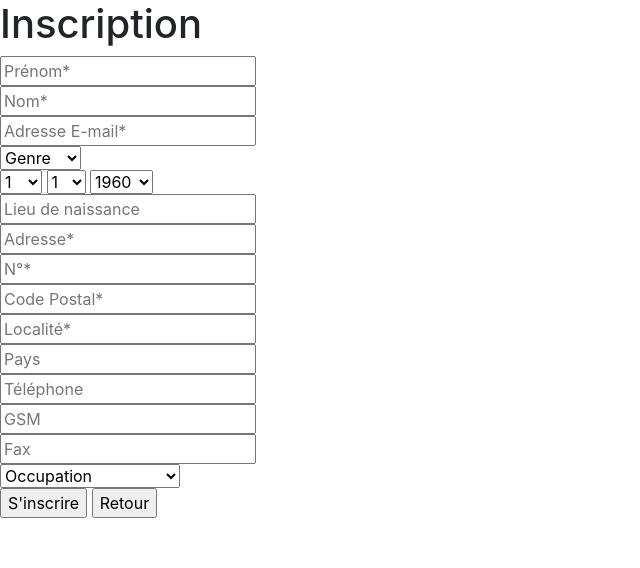
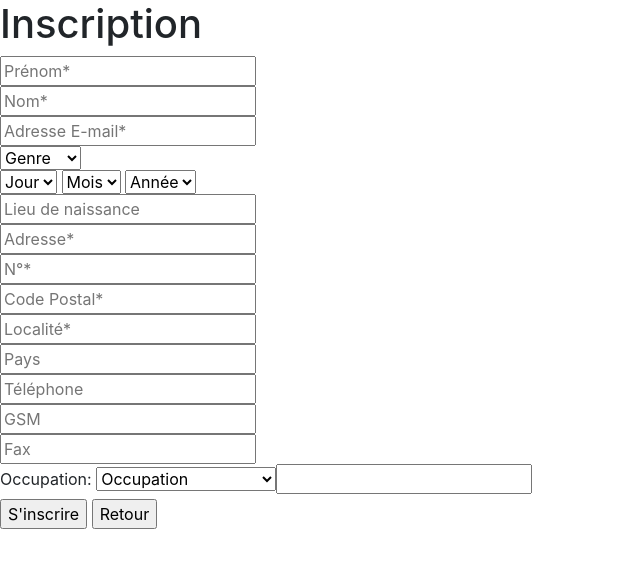
Before and after one commit to CappelleJess/formulaire, a PHP site: page /inscription.php in a window 1280 px wide. Shown: the part 56-624 px from the top of the page, without its empty margins (0-640 px from the left). Run offline with PHP 8.4, Linux system fonts and the light colour scheme; some libraries are stand-ins or nearby versions.

Commit message:
Update 12/10
Formulaire CEMEA

```diff
--- a/index.php
+++ b/index.php
@@ -13,6 +13,7 @@
     <?php
         require_once('menu.php');
     ?>
+    <script src='jquery-3.2.1.min.js'></script>
     <script src="https://code.jquery.com/jquery-3.5.1.slim.min.js" integrity="sha384-DfXdz2htPH0lsSSs5nCTpuj/zy4C+OGpamoFVy38MVBnE+IbbVYUew+OrCXaRkfj" crossorigin="anonymous"></script>
     <script src="https://cdn.jsdelivr.net/npm/popper.js@1.16.1/dist/umd/popper.min.js" integrity="sha384-9/reFTGAW83EW2RDu2S0VKaIzap3H66lZH81PoYlFhbGU+6BZp6G7niu735Sk7lN" crossorigin="anonymous"></script>
     <script src="https://stackpath.bootstrapcdn.com/bootstrap/4.5.2/js/bootstrap.min.js" integrity="sha384-B4gt1jrGC7Jh4AgTPSdUtOBvfO8shuf57BaghqFfPlYxofvL8/KUEfYiJOMMV+rV" crossorigin="anonymous"></script>
--- a/inscription.php
+++ b/inscription.php
@@ -181,7 +181,8 @@
                         <?php
                             for($i = 1; $i<= 31; $i++){
                         ?>
-                        <option value="<?= $i ?>"><?= $i ?></option>
+                        <option style="display:none;" selected>Jour</option>
+                        <option value="Jour; <?= $i ?>"><?= $i ?></option>
                         <?php
                             }
                         ?>
@@ -190,7 +191,8 @@
                         <?php
                             for($i = 1; $i<= 12; $i++){
                         ?>
-                        <option value="<?= $i ?>"><?= $i ?></option>
+                        <option style="display:none;" selected>Mois</option>
+                        <option value="Mois; <?= $i ?>"><?= $i ?></option>
                         <?php
                             }
                         ?>
@@ -199,7 +201,8 @@
                         <?php
                             for($i = 1960; $i<= 2002; $i++){
                         ?>
-                        <option value="<?= $i ?>"><?= $i ?></option>
+                        <option style="display:none;" selected>Année</option>
+                        <option value="Année; <?= $i ?>"><?= $i ?></option>
                         <?php
                             }
                         ?>
@@ -283,11 +286,13 @@
                             echo $err_occupation;
                         }
                     ?>
-                    <select name="occupation">
+                    <label>Occupation:</label>
+                    <select name="occupation" id="occupation" onChange="getElementById('OCCUPATION_ID').value = this.value">
                         <option style="display:none;" selected="">Occupation</option>
                         <option value="2">Etudiant</option>
                         <option value="3">Travailleur</option>
                         <option value="4">Demandeur d'emploi</option>
+                        <input type="text" name="OCCUPATION_ID" id="OCCUPATION_ID" value=""/>
                     </select>
                 </div>
             </section>
@@ -295,6 +300,7 @@
             <input type="button" onclick="history.back()" value="Retour">
         </form>
 
+        <script src='jquery-3.2.1.min.js'></script>
         <script src="https://code.jquery.com/jquery-3.5.1.slim.min.js" integrity="sha384-DfXdz2htPH0lsSSs5nCTpuj/zy4C+OGpamoFVy38MVBnE+IbbVYUew+OrCXaRkfj" crossorigin="anonymous"></script>
         <script src="https://cdn.jsdelivr.net/npm/popper.js@1.16.1/dist/umd/popper.min.js" integrity="sha384-9/reFTGAW83EW2RDu2S0VKaIzap3H66lZH81PoYlFhbGU+6BZp6G7niu735Sk7lN" crossorigin="anonymous"></script>
         <script src="https://stackpath.bootstrapcdn.com/bootstrap/4.5.2/js/bootstrap.min.js" integrity="sha384-B4gt1jrGC7Jh4AgTPSdUtOBvfO8shuf57BaghqFfPlYxofvL8/KUEfYiJOMMV+rV" crossorigin="anonymous"></script>
```
